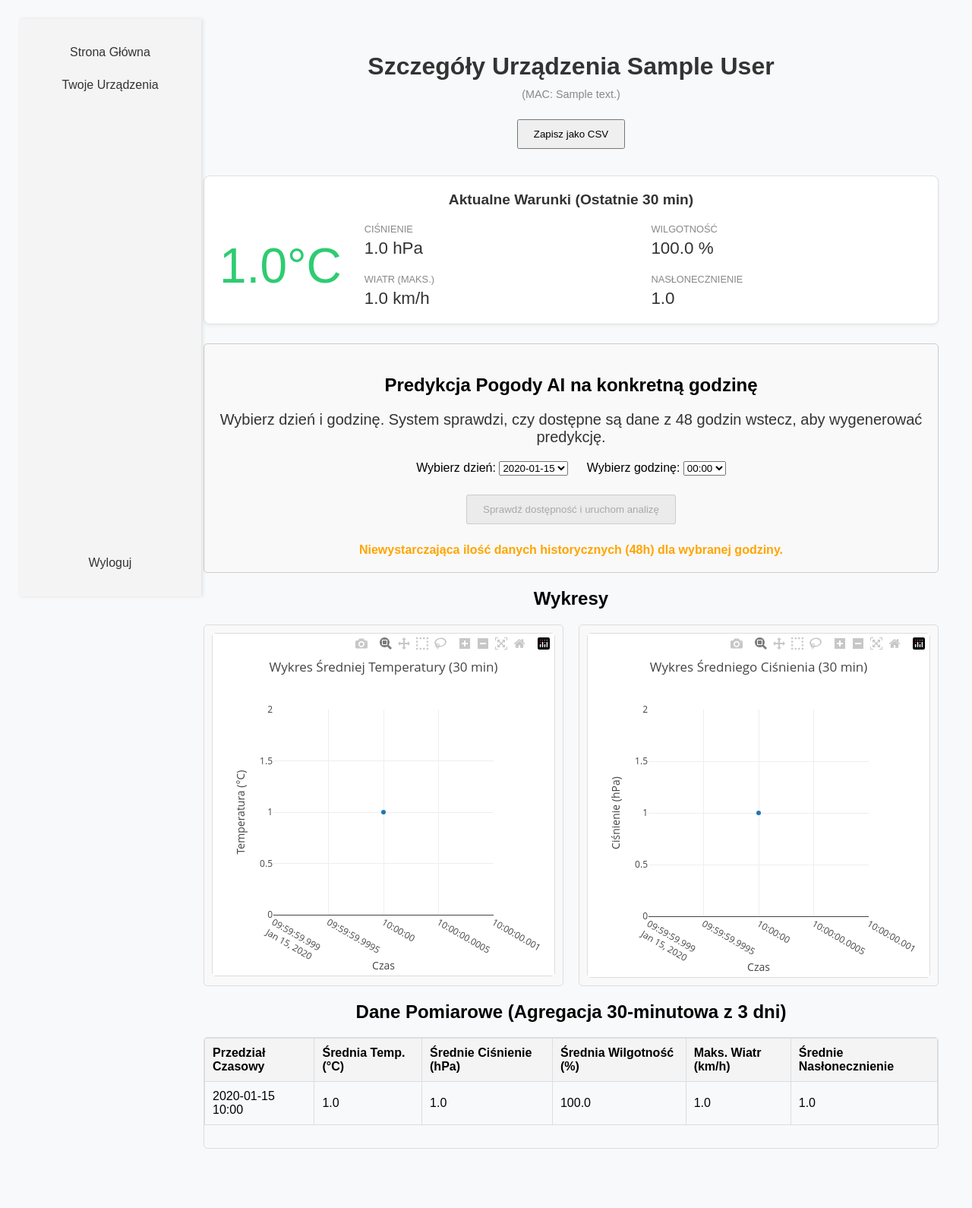
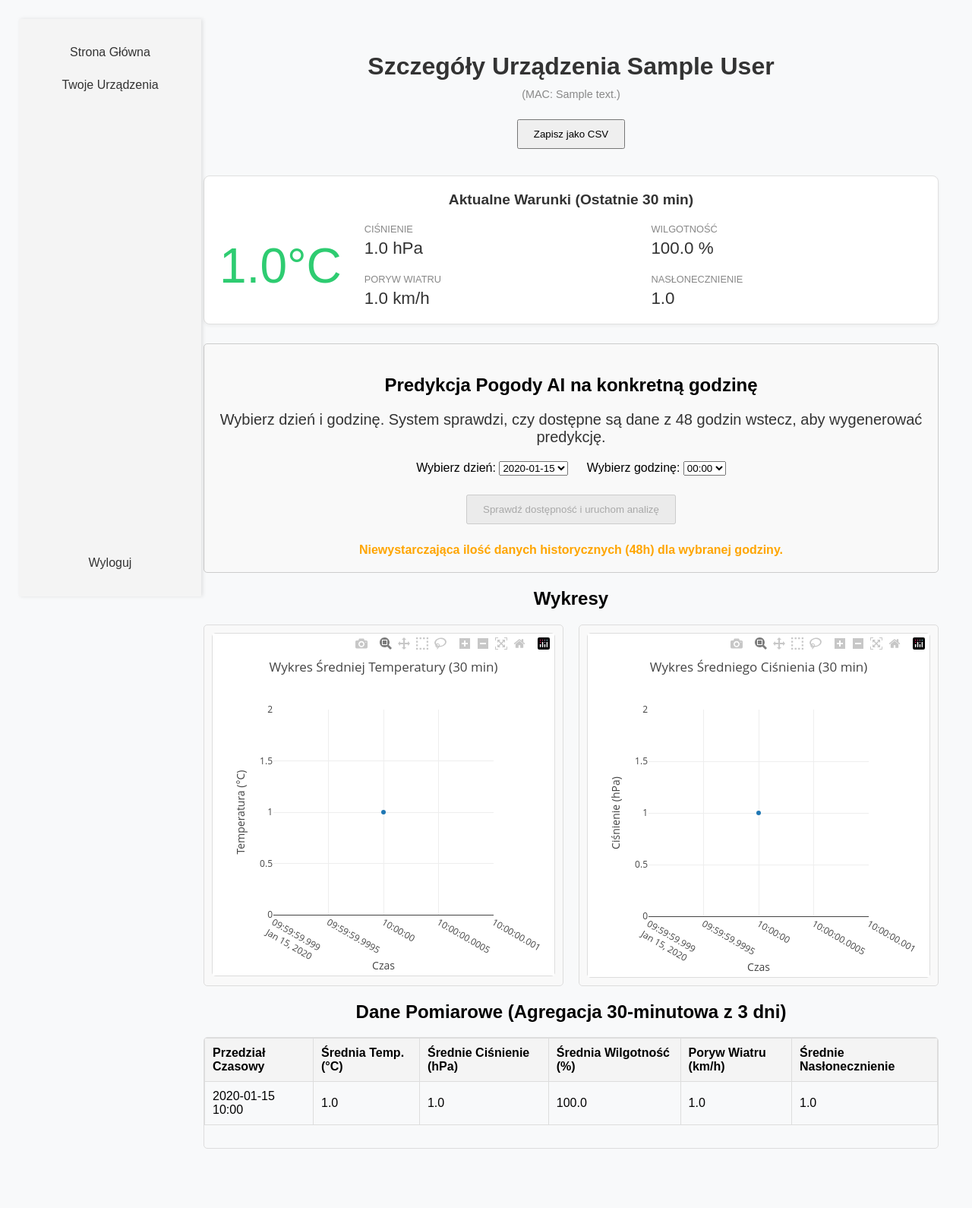
Before and after one commit to Tomciom/ISS-Server, a Flask app: a page that uses templates/device_data.html in a window 1280 px wide. Shown: the whole page at 76% size. Run offline with Flask 3, Linux system fonts and the light colour scheme; the visitor is signed in with stand-in values (Sample User, id 1); tables that the repository leaves empty hold one stand-in row (values such as "Sample post"); some libraries are stand-ins or nearby versions.

Commit message:
final touches

```diff
--- a/templates/device_data.html
+++ b/templates/device_data.html
@@ -292,7 +292,7 @@
                             <span class="value">{{ (latest_conditions.avg_hum * 100) | round }} %</span>
                         </div>
                         <div class="stat-item">
-                            <span class="label">WIATR (MAKS.)</span>
+                            <span class="label">PORYW WIATRU</span>
                             <span class="value">{{ latest_conditions.max_wind | round(1) }} km/h</span>
                         </div>
                         <div class="stat-item">
@@ -354,7 +354,7 @@
                             <th>Średnia Temp. (°C)</th>
                             <th>Średnie Ciśnienie (hPa)</th>
                             <th>Średnia Wilgotność (%)</th>
-                            <th>Maks. Wiatr (km/h)</th>
+                            <th>Poryw Wiatru (km/h)</th>
                             <th>Średnie Nasłonecznienie</th>
                         </tr>
                     </thead>
```
